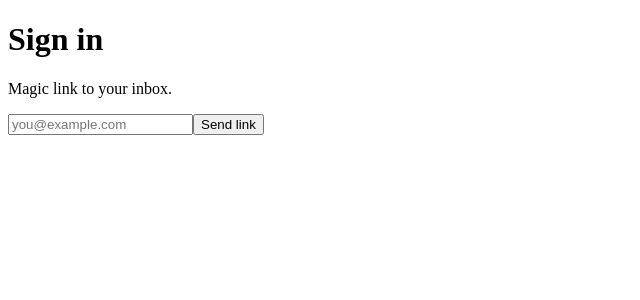
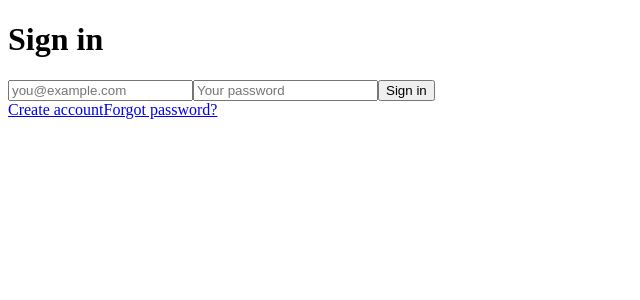
Before and after one commit to rvavs/Pump--Pilot, a Next.js app: page /login in a window 1280 px wide. Shown: the top 300 px of the page, without its empty margins (0-640 px from the left). Built offline with nearby package versions, Linux system fonts and the light colour scheme; what @supabase/auth-helpers-nextjs would draw is missing.

Commit message:
Update page.tsx

```diff
--- a/app/login/page.tsx
+++ b/app/login/page.tsx
@@ -1,37 +1,65 @@
 "use client";
+
 import { useState } from "react";
+import { useRouter } from "next/navigation";
 import { supabase } from "@/lib/supabaseClient";
 
 export default function LoginPage() {
+  const router = useRouter();
   const [email, setEmail] = useState("");
-  const [sent, setSent] = useState(false);
+  const [password, setPassword] = useState("");
   const [error, setError] = useState<string | null>(null);
+  const [loading, setLoading] = useState(false);
+
+  async function onSubmit(e: React.FormEvent) {
+    e.preventDefault();
+    setLoading(true);
+    setError(null);
+
+    const { error } = await supabase.auth.signInWithPassword({ email, password });
+
+    setLoading(false);
+    if (error) {
+      setError(error.message);
+    } else {
+      router.push("/app"); // where your logged-in app lives
+    }
+  }
 
   return (
-    <div className="mx-auto max-w-sm p-6">
-      <h1 className="text-xl font-semibold mb-3">Sign in</h1>
-      <p className="text-zinc-400 mb-4">Magic link to your inbox.</p>
-      {sent ? (
-        <p className="text-emerald-400">Check your email for the link.</p>
-      ) : (
-        <form onSubmit={async (e) => {
-          e.preventDefault();
-          setError(null);
-          const { error } = await supabase.auth.signInWithOtp({ email });
-          if (error) setError(error.message);
-          else setSent(true);
-        }}>
+    <main className="mx-auto max-w-sm p-6">
+      <h1 className="text-xl font-semibold mb-4">Sign in</h1>
+      <form onSubmit={onSubmit} className="space-y-3">
         <input
           type="email"
           placeholder="you@example.com"
+          className="w-full rounded border p-2"
           value={email}
           onChange={(e) => setEmail(e.target.value)}
-            className="w-full rounded border border-zinc-700 bg-black p-2 mb-3"
+          required
         />
-          <button className="rounded bg-emerald-600 px-3 py-2">Send link</button>
-          {error && <p className="text-rose-300 mt-2">{error}</p>}
+        <input
+          type="password"
+          placeholder="Your password"
+          className="w-full rounded border p-2"
+          value={password}
+          onChange={(e) => setPassword(e.target.value)}
+          required
+        />
+        {error && <p className="text-red-500 text-sm">{error}</p>}
+        <button
+          type="submit"
+          className="w-full rounded bg-emerald-600 p-2 text-white disabled:opacity-50"
+          disabled={loading}
+        >
+          {loading ? "Signing in..." : "Sign in"}
+        </button>
       </form>
-      )}
+
+      <div className="mt-4 text-sm flex justify-between">
+        <a href="/signup" className="underline">Create account</a>
+        <a href="/reset-password" className="underline">Forgot password?</a>
       </div>
+    </main>
   );
 }
```
Lines whose indentation alone changed are shown as unchanged.
